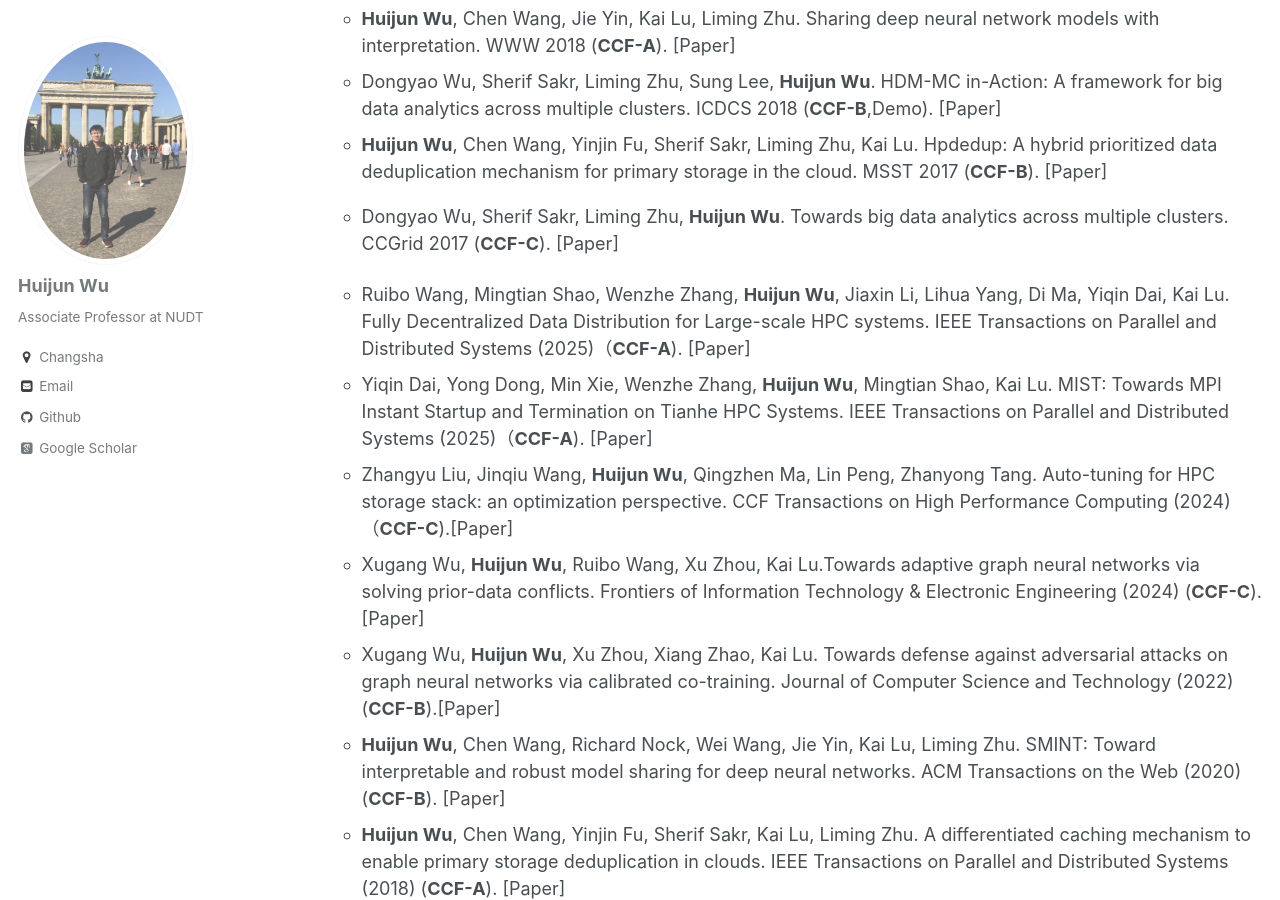
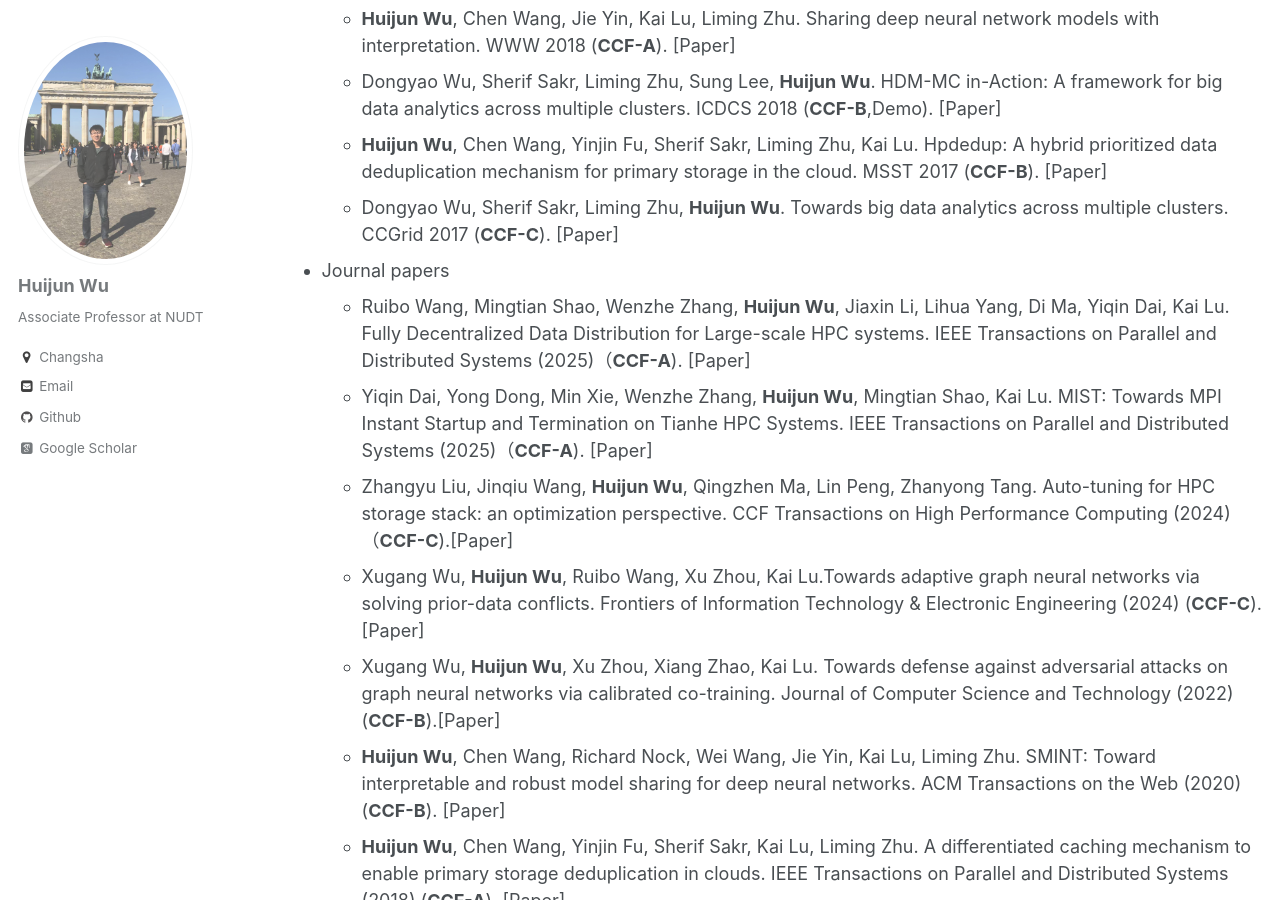
Before and after one commit to sktzwhj/sktzwhj.github.io, a Jekyll site: the page built from _pages/publications.md, in a window 1280 px wide and 900 px high, scrolled down 1374 px. Built offline with Jekyll 4.4.1, drawn with Linux system fonts in a browser that asks for light colours; some web fonts are replaced; a script that is not in the unit is left out.

Commit message:
minor fix

```diff
--- a/_pages/publications.md
+++ b/_pages/publications.md
@@ -39,6 +39,7 @@ author_profile: true
 
 
 
+* Journal papers
   * Ruibo Wang, Mingtian Shao, Wenzhe Zhang, **Huijun Wu**, Jiaxin Li, Lihua Yang, Di Ma, Yiqin Dai, Kai Lu. Fully Decentralized Data Distribution for Large-scale HPC systems. IEEE Transactions on Parallel and Distributed Systems (2025)（**CCF-A**). [[Paper]](http://sktzwhj.github.io/files/TPDS25-2.pdf)
   * Yiqin Dai, Yong Dong, Min Xie, Wenzhe Zhang, **Huijun Wu**, Mingtian Shao, Kai Lu. MIST: Towards MPI Instant Startup and Termination on Tianhe HPC Systems. IEEE Transactions on Parallel and Distributed Systems (2025)（**CCF-A**). [[Paper]](http://sktzwhj.github.io/files/TPDS25.pdf)
   * Zhangyu Liu, Jinqiu Wang, **Huijun Wu**, Qingzhen Ma, Lin Peng, Zhanyong Tang. Auto-tuning for HPC storage stack: an optimization perspective. CCF Transactions on High Performance Computing (2024) （**CCF-C**).[[Paper]](http://sktzwhj.github.io/files/THPC24.pdf)
```
